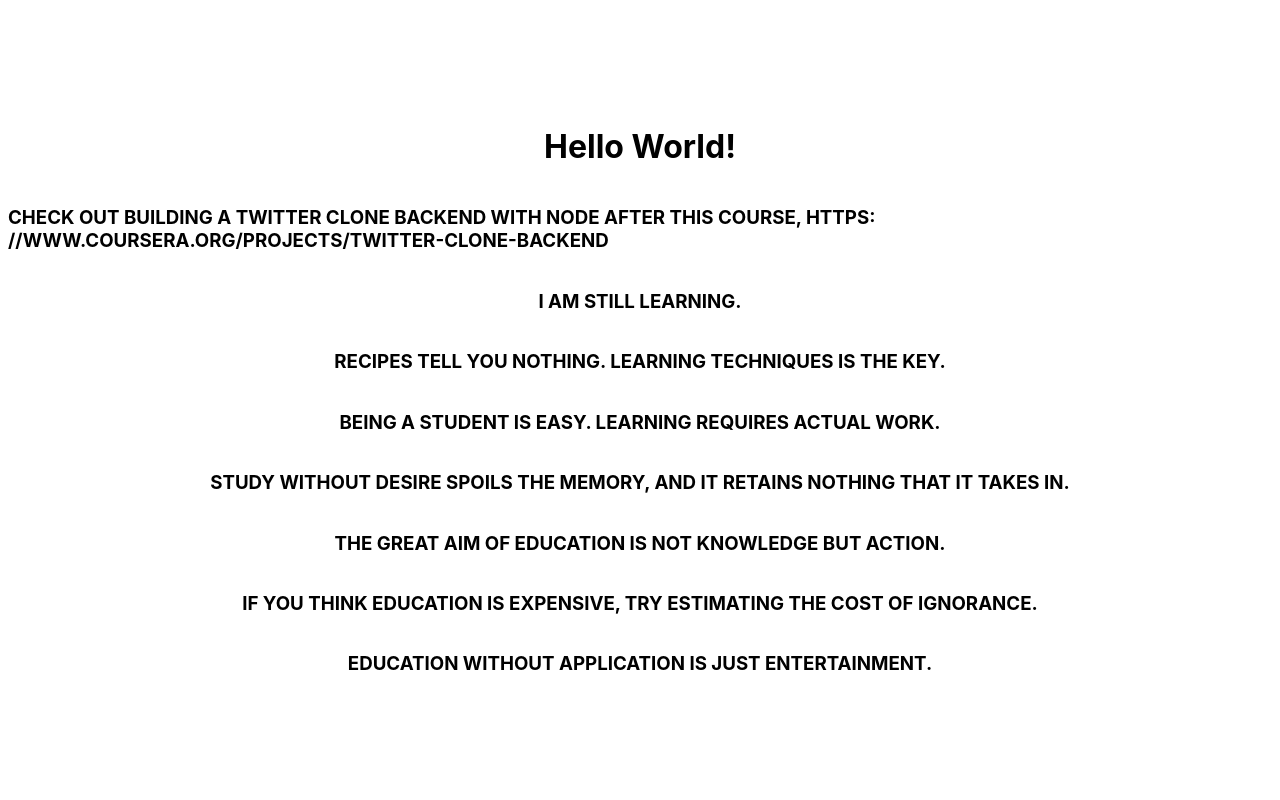
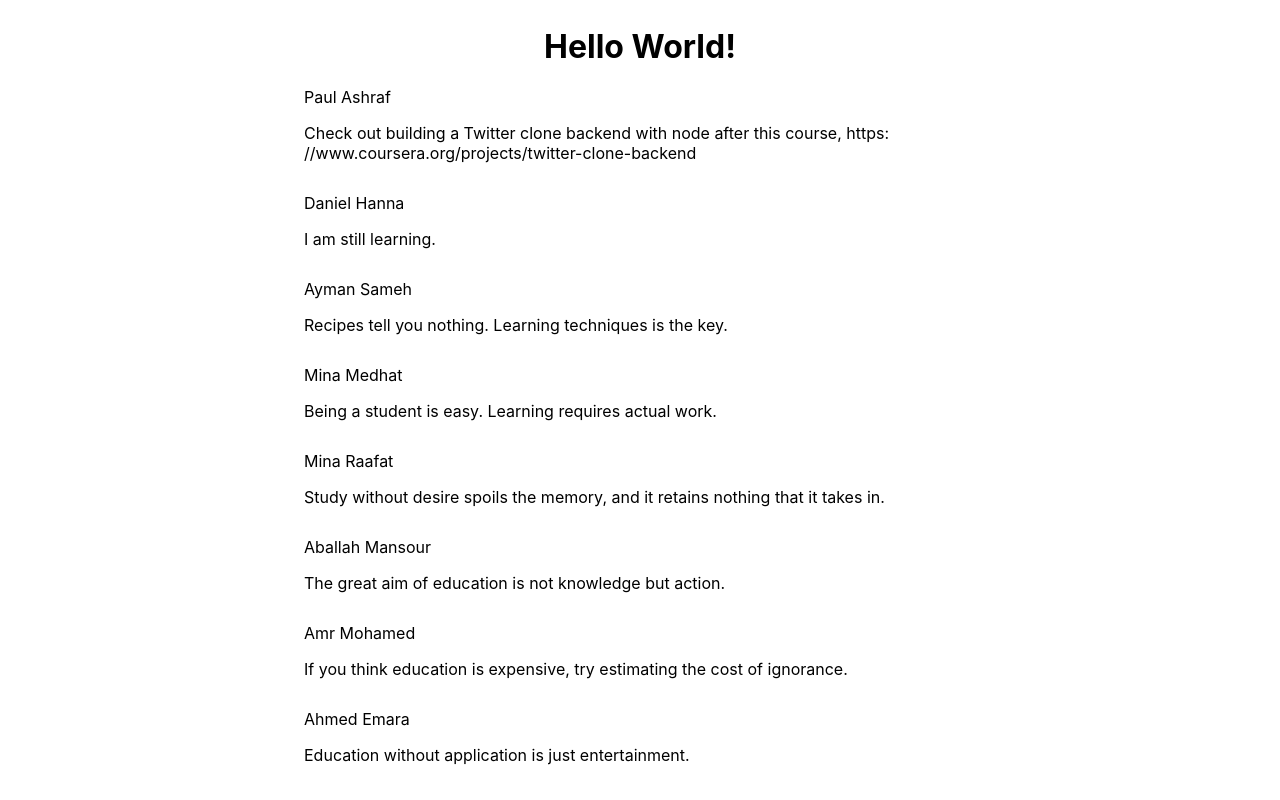
Before and after one commit to ANtibushitse/twitternextjsapp, a Next.js app: page / in a window 1280 px wide. Built offline with nearby package versions, Linux system fonts and the light colour scheme.

Commit message:
basic stylizing with react-bootstrap

```diff
--- a/pages/Tweet.js
+++ b/pages/Tweet.js
@@ -1,8 +1,21 @@
 import react from 'react'
+ import  {Card} from 'react-bootstrap'
 
-const Tweet =({text}) =>{
+const Tweet =({text,author, date}) =>{
 
-  return <h3 >{text.toUpperCase()}</h3>
+
+  return <div>
+  <Card style={{ width: '42rem', margin:"auto", marginBottom:"30px"}}>
+  <Card.Body>
+    <Card.Title>{author}</Card.Title>
+    <Card.Subtitle className="mb-2 text-muted">{date}</Card.Subtitle>
+    <Card.Text>
+      {text}
+    </Card.Text>
+
+  </Card.Body>
+</Card>
+  </div>
 }
 
 export default Tweet
```
